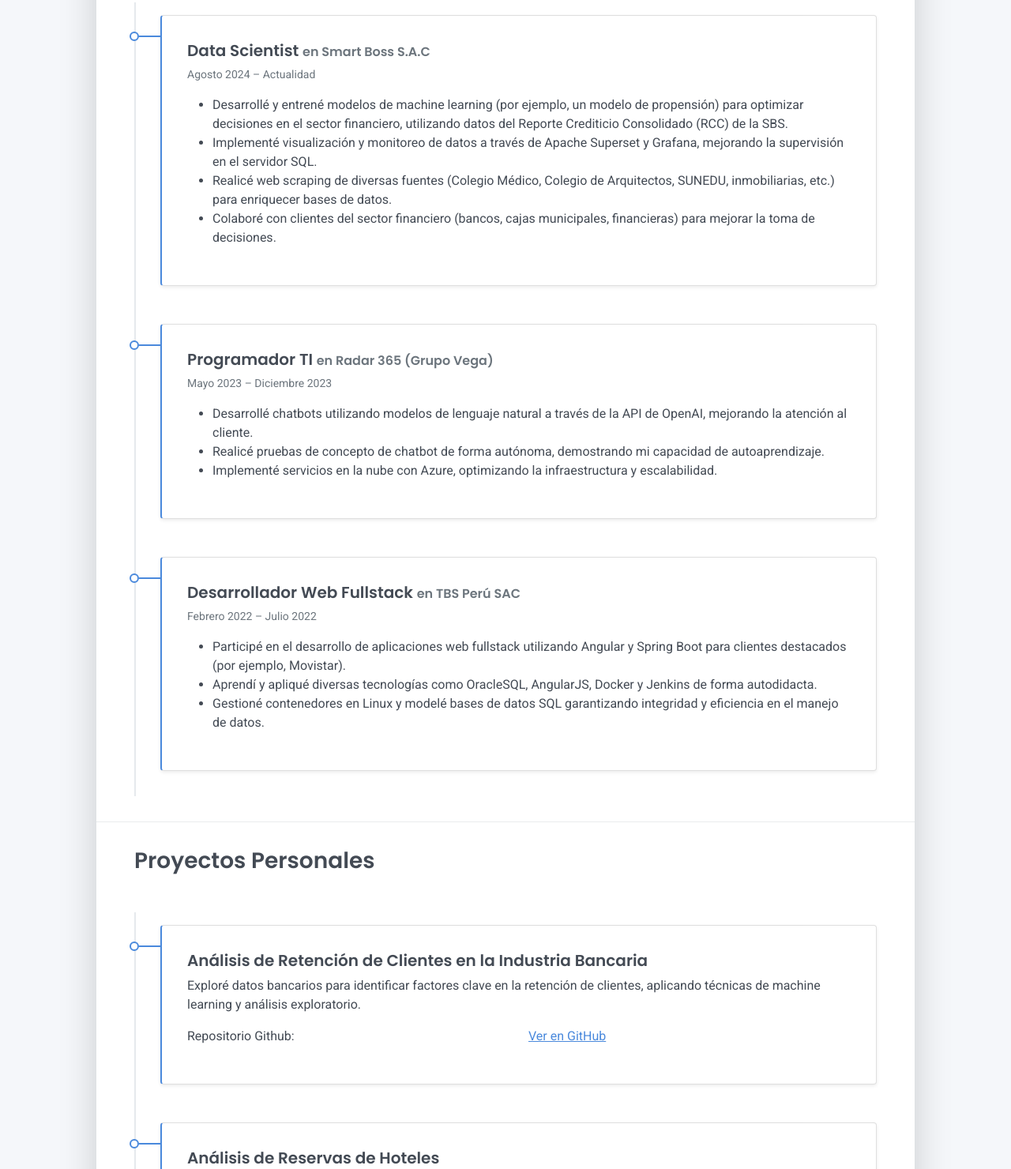
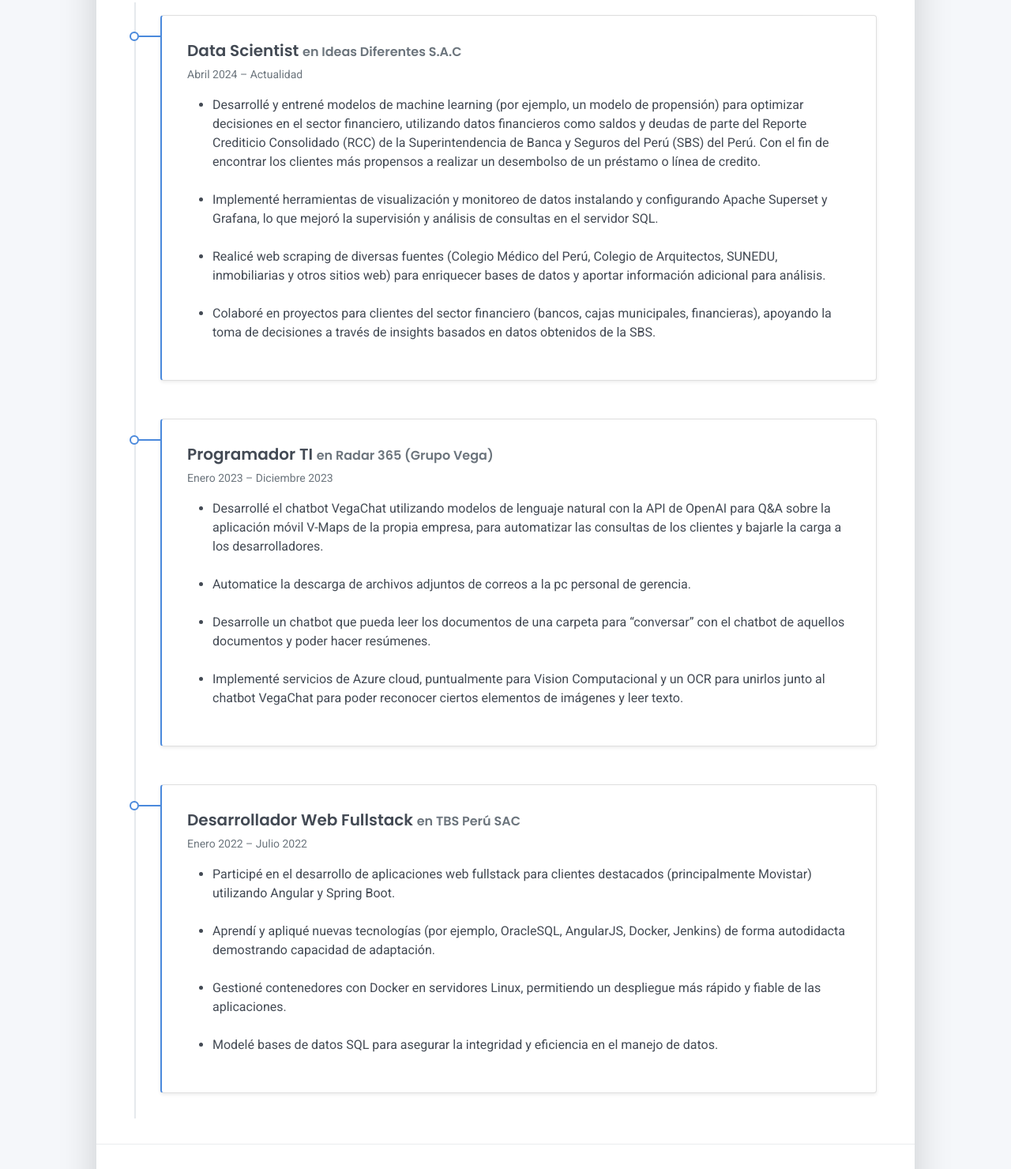
Before and after one commit to BrujitoOz/HR-Resume, a plain HTML site: page index.html in a window 1280 px wide. Shown: the part 1320-2800 px from the top of the page at 79% size. Drawn offline with Linux system fonts and the light colour scheme.

Commit message:
suggestion update

```diff
--- a/index.html
+++ b/index.html
@@ -66,8 +66,7 @@
 <p data-aos="fade-left" data-aos-delay="100">
 Profesional apasionado por transformar datos en insights accionables. Con experiencia práctica
 en análisis de datos, desarrollo de modelos predictivos y creación de dashboards, me destaco por mi
-capacidad de aprendizaje rápido y trabajo en equipo. Mis proyectos abarcan desde aplicaciones en el
-sector financiero hasta soluciones de chatbot basadas en modelos de lenguaje natural.
+capacidad de aprendizaje rápido y trabajo en equipo. Mis proyectos abarcan desde aplicaciones como modelado de datos, análisis de datos, web scraping, administración de servidores y contenedores linux.
 </p>
 </div>
 </div>
@@ -192,15 +191,18 @@
 <div class="timeline-card timeline-card-primary card shadow-sm">
 <div class="card-body">
 <div class="h5 mb-1">
-Data Scientist <span class="text-muted h6">en Smart Boss S.A.C</span>
+Data Scientist <span class="text-muted h6">en Ideas Diferentes S.A.C</span>
 </div>
-<div class="text-muted text-small mb-2">Agosto 2024 – Actualidad</div>
+<div class="text-muted text-small mb-2">Abril 2024 – Actualidad</div>
 <div>
 <ul>
-<li>Desarrollé y entrené modelos de machine learning (por ejemplo, un modelo de propensión) para optimizar decisiones en el sector financiero, utilizando datos del Reporte Crediticio Consolidado (RCC) de la SBS.</li>
-<li>Implementé visualización y monitoreo de datos a través de Apache Superset y Grafana, mejorando la supervisión en el servidor SQL.</li>
-<li>Realicé web scraping de diversas fuentes (Colegio Médico, Colegio de Arquitectos, SUNEDU, inmobiliarias, etc.) para enriquecer bases de datos.</li>
-<li>Colaboré con clientes del sector financiero (bancos, cajas municipales, financieras) para mejorar la toma de decisiones.</li>
+<li>Desarrollé y entrené modelos de machine learning (por ejemplo, un modelo de propensión) para optimizar decisiones en el sector financiero, utilizando datos financieros como saldos y deudas de parte del Reporte Crediticio Consolidado (RCC) de la Superintendencia de Banca y Seguros del Perú (SBS) del Perú. Con el fin de encontrar los clientes más propensos a realizar un desembolso de un préstamo o línea de credito.</li>
+&nbsp;
+<li>Implementé herramientas de visualización y monitoreo de datos instalando y configurando Apache Superset y Grafana, lo que mejoró la supervisión y análisis de consultas en el servidor SQL.</li>
+&nbsp;
+<li>Realicé web scraping de diversas fuentes (Colegio Médico del Perú, Colegio de Arquitectos, SUNEDU, inmobiliarias y otros sitios web) para enriquecer bases de datos y aportar información adicional para análisis.</li>
+&nbsp;
+<li>Colaboré en proyectos para clientes del sector financiero (bancos, cajas municipales, financieras), apoyando la toma de decisiones a través de insights basados en datos obtenidos de la SBS.</li>
 </ul>
 </div>
 </div>
@@ -213,12 +215,19 @@
 <div class="h5 mb-1">
 Programador TI <span class="text-muted h6">en Radar 365 (Grupo Vega)</span>
 </div>
-<div class="text-muted text-small mb-2">Mayo 2023 – Diciembre 2023</div>
+<div class="text-muted text-small mb-2">Enero 2023 – Diciembre 2023</div>
 <div>
 <ul>
-<li>Desarrollé chatbots utilizando modelos de lenguaje natural a través de la API de OpenAI, mejorando la atención al cliente.</li>
-<li>Realicé pruebas de concepto de chatbot de forma autónoma, demostrando mi capacidad de autoaprendizaje.</li>
-<li>Implementé servicios en la nube con Azure, optimizando la infraestructura y escalabilidad.</li>
+<li>Desarrollé el chatbot VegaChat utilizando modelos de lenguaje natural con la API de OpenAI para Q&A sobre la aplicación móvil  V-Maps de la propia empresa, para automatizar las consultas de los clientes y bajarle la carga a los desarrolladores.</li>
+&nbsp;
+
+<li>Automatice la descarga de archivos adjuntos de correos a la pc personal de gerencia.</li>
+&nbsp;
+
+<li>Desarrolle un chatbot que pueda leer los documentos de una carpeta para “conversar” con el chatbot de aquellos documentos y poder hacer resúmenes.</li>
+&nbsp;
+
+<li>Implementé servicios de Azure cloud, puntualmente para Vision Computacional y un OCR para unirlos junto al chatbot VegaChat para poder reconocer ciertos elementos de imágenes y leer texto.</li>
 </ul>
 </div>
 </div>
@@ -231,76 +240,20 @@
 <div class="h5 mb-1">
 Desarrollador Web Fullstack <span class="text-muted h6">en TBS Perú SAC</span>
 </div>
-<div class="text-muted text-small mb-2">Febrero 2022 – Julio 2022</div>
+<div class="text-muted text-small mb-2">Enero 2022 – Julio 2022</div>
 <div>
 <ul>
-<li>Participé en el desarrollo de aplicaciones web fullstack utilizando Angular y Spring Boot para clientes destacados (por ejemplo, Movistar).</li>
-<li>Aprendí y apliqué diversas tecnologías como OracleSQL, AngularJS, Docker y Jenkins de forma autodidacta.</li>
-<li>Gestioné contenedores en Linux y modelé bases de datos SQL garantizando integridad y eficiencia en el manejo de datos.</li>
+<li>Participé en el desarrollo de aplicaciones web fullstack para clientes destacados (principalmente Movistar) utilizando Angular y Spring Boot.</li>
+&nbsp;
+
+<li>Aprendí y apliqué nuevas tecnologías (por ejemplo, OracleSQL, AngularJS, Docker, Jenkins) de forma autodidacta demostrando capacidad de adaptación.</li>
+&nbsp;
+
+<li>Gestioné contenedores con Docker en servidores Linux, permitiendo un despliegue más rápido y fiable de las aplicaciones.</li>
+&nbsp;
+
+<li>Modelé bases de datos SQL para asegurar la integridad y eficiencia en el manejo de datos.</li>
 </ul>
-</div>
-</div>
-</div>
-</div>
-</div>
-<hr class="d-print-none" />
-
-<!-- SECTION: Proyectos Personales -->
-<div class="project-section px-3 px-lg-4">
-<h2 class="h3 mb-4" id="project">Proyectos Personales</h2>
-<!-- Proyecto 1 -->
-<div class="timeline">
-<div class="timeline-card timeline-card-primary card shadow-sm">
-<div class="card-body">
-<div class="h5 mb-1">Análisis de Retención de Clientes en la Industria Bancaria</div>
-<div>
-<p>Exploré datos bancarios para identificar factores clave en la retención de clientes, aplicando técnicas de machine learning y análisis exploratorio.</p>
-<div class="row">
-<div class="col">
-<p>Repositorio Github:</p>
-</div>
-<div class="col">
-<a href="https://github.com/BrujitoOz/Data-Science/blob/master/Data%20Analytics/ChurningCase.ipynb" target="_blank">Ver en GitHub</a>
-</div>
-</div>
-</div>
-</div>
-</div>
-</div>
-<!-- Proyecto 2 -->
-<div class="timeline">
-<div class="timeline-card timeline-card-primary card shadow-sm">
-<div class="card-body">
-<div class="h5 mb-1">Análisis de Reservas de Hoteles</div>
-<div>
-<p>Analicé datos de reservas hoteleras para identificar patrones y optimizar la ocupación y servicios en el sector.</p>
-<div class="row">
-<div class="col">
-<p>Repositorio Github:</p>
-</div>
-<div class="col">
-<a href="https://github.com/BrujitoOz/Data-Science/blob/master/Data%20Analytics/HotelBookingAnalytics.ipynb" target="_blank">Ver en GitHub</a>
-</div>
-</div>
-</div>
-</div>
-</div>
-</div>
-<!-- Proyecto 3 -->
-<div class="timeline">
-<div class="timeline-card timeline-card-primary card shadow-sm">
-<div class="card-body">
-<div class="h5 mb-1">Análisis de Ventas de Amazon</div>
-<div>
-<p>Utilicé técnicas de machine learning y análisis de datos para identificar patrones de compra y mejorar la toma de decisiones comerciales en Amazon.</p>
-<div class="row">
-<div class="col">
-<p>Repositorio Github:</p>
-</div>
-<div class="col">
-<a href="https://github.com/BrujitoOz/Data-Science/blob/master/Data%20Analytics/AmazonSaleReportAnalytics.ipynb" target="_blank">Ver en GitHub</a>
-</div>
-</div>
 </div>
 </div>
 </div>
```
